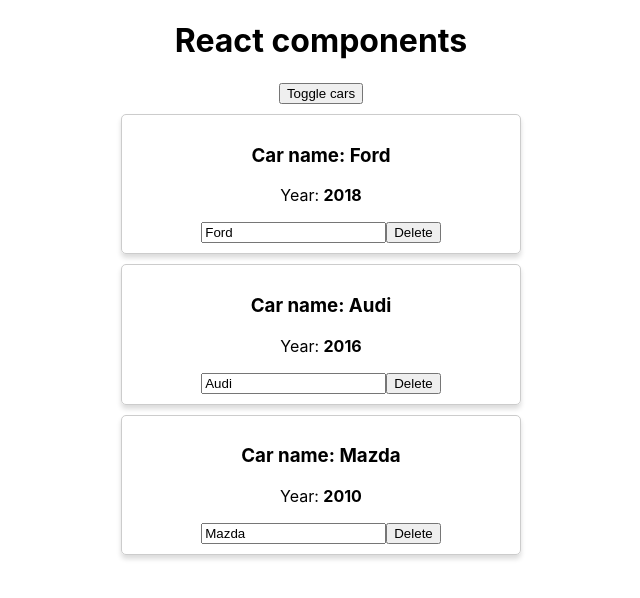
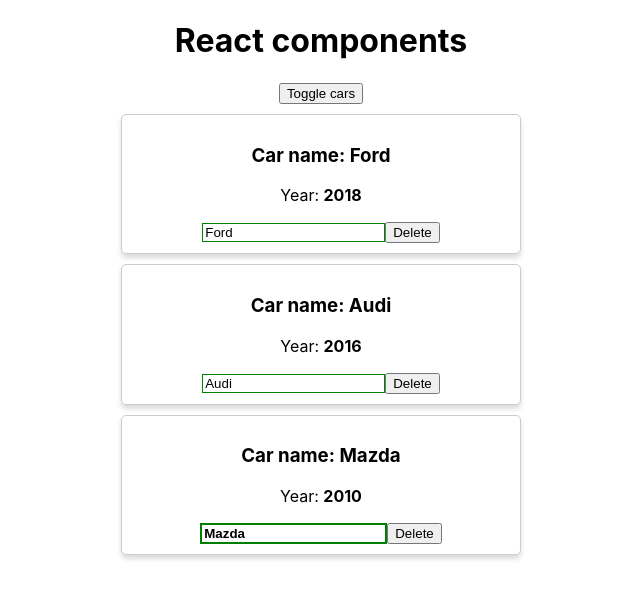
Before and after one commit to AlekseiFadeev/react-theory, a React (Create React App) app: page / in a window 1280 px wide. Both pictures are taken after a click on the button "Toggle cars". Shown: the top 598 px of the page, without its empty margins (319-959 px from the left). Built offline with nearby package versions, Linux system fonts and the light colour scheme.

Commit message:
dynamic classes

```diff
--- a/src/Car/Car.css
+++ b/src/Car/Car.css
@@ -5,3 +5,24 @@
     box-shadow: 0 4px 5px 0 rgba(0, 0, 0, .14);
     border-radius: 5px;
 }
+
+.input {
+
+}
+
+.input:active, .input:focus {
+    outline: none;
+}
+
+.input.green {
+    border: 1px solid green;
+}
+
+.input.red {
+    border: 1px solid red;
+}
+
+.input.bold {
+    border: 2px solid green;
+    font-weight: bold;
+}
--- a/src/Car/Car.js
+++ b/src/Car/Car.js
@@ -1,11 +1,30 @@
 import React from "react";
 import './Car.css'
 
-export default props => (
+export default props => {
+    const inputClasses = ['input'];
+
+    if(props.name !== '') {
+        inputClasses.push('green')
+    } else {
+        inputClasses.push('red')
+    }
+
+    if(props.name.length > 4){
+        inputClasses.push('bold')
+    }
+
+    return (
         <div className="Car">
             <h3>Car name: {props.name}</h3>
             <p>Year: <strong>{props.year}</strong></p>
-        <input type="text" onChange={props.onChangeName} value={props.name}/>
+            <input
+                type="text"
+                onChange={props.onChangeName}
+                value={props.name}
+                className={inputClasses.join(' ')}
+            />
             <button onClick={props.onDelete}>Delete</button>
         </div>
     )
+}
```
Lines whose indentation alone changed are shown as unchanged.
